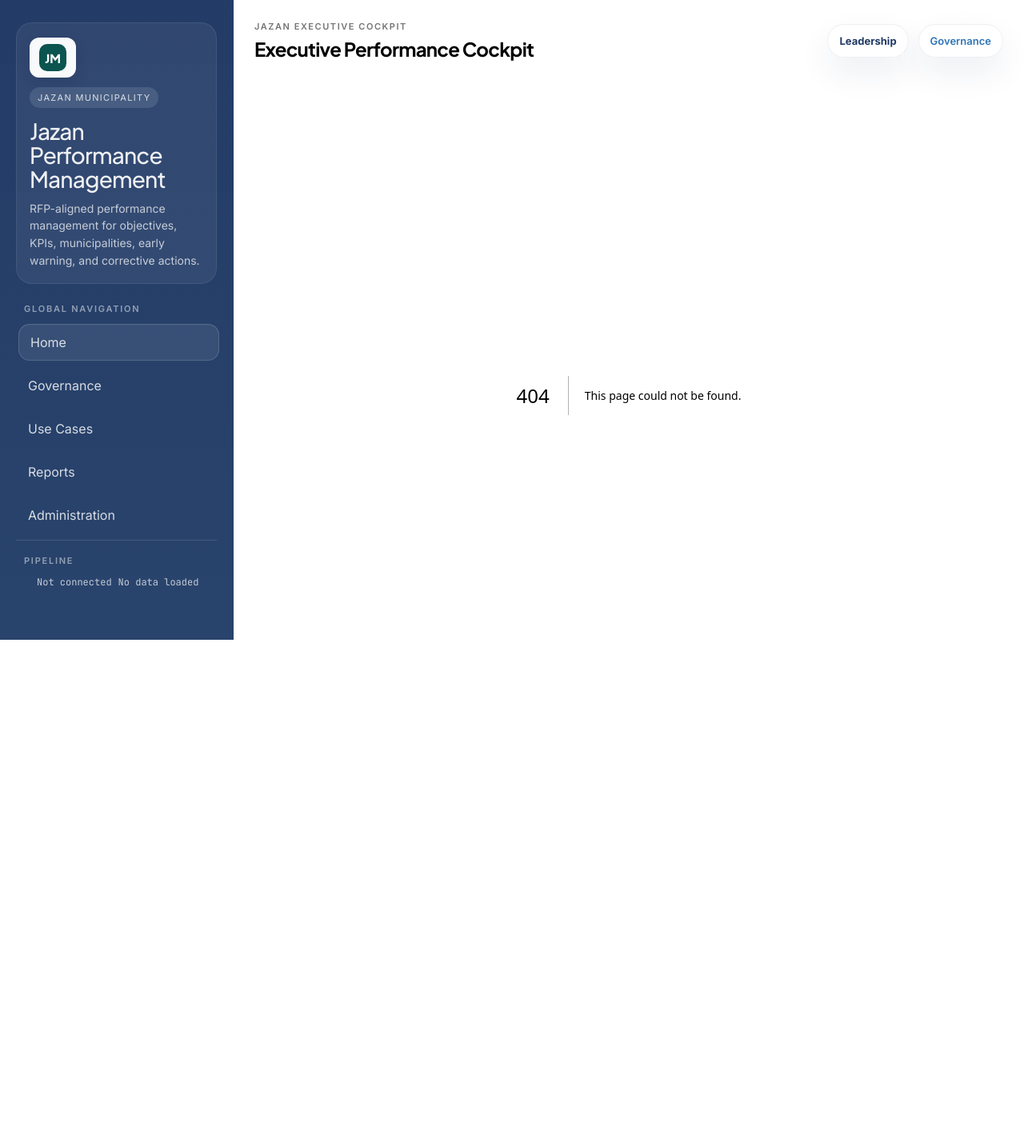
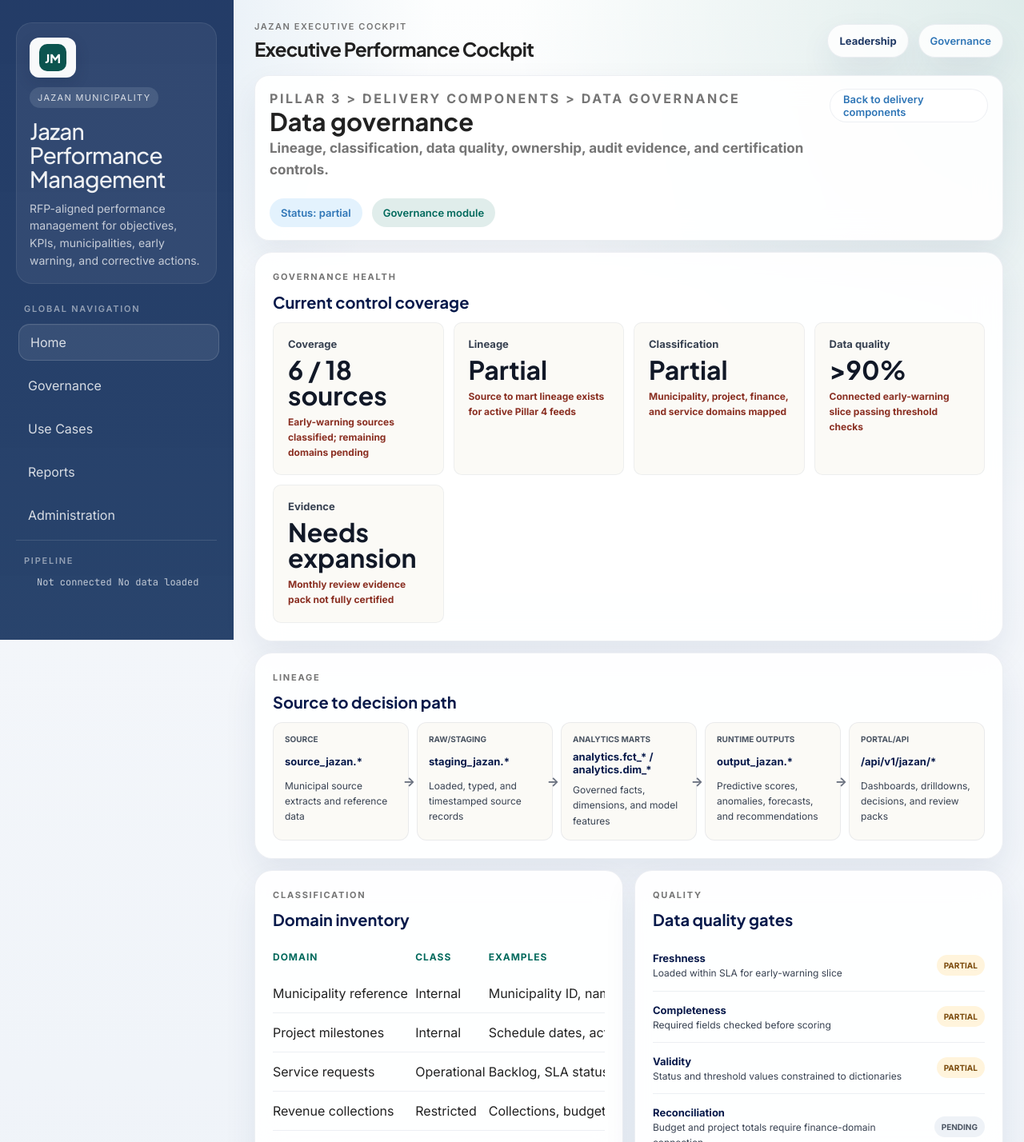
Before and after one commit to maraqa1/opencare-platform, a Next.js app in the folder apps/portal/: page /jazan-performance/data-analytics-dashboards/delivery-components/data-governance in a window 1280 px wide. Before the commit this address had no page. Shown: the top 1428 px of the page at 80% size. Before the commit the page ends 928 px from the top, so only its background shows below. Built offline with nearby package versions, Linux system fonts and the light colour scheme.

Commit message:
Add Jazan data governance drilldown

```diff
--- /dev/null
+++ b/apps/portal/app/jazan-performance/data-analytics-dashboards/delivery-components/data-governance/page.tsx
@@ -0,0 +1,180 @@
+import type { Metadata } from "next";
+import Link from "next/link";
+
+export const metadata: Metadata = {
+  title: "Data governance detail - Jazan Performance",
+};
+
+const governanceSummary = [
+  ["Coverage", "6 / 18 sources", "Early-warning sources classified; remaining domains pending"],
+  ["Lineage", "Partial", "Source to mart lineage exists for active Pillar 4 feeds"],
+  ["Classification", "Partial", "Municipality, project, finance, and service domains mapped"],
+  ["Data quality", ">90%", "Connected early-warning slice passing threshold checks"],
+  ["Evidence", "Needs expansion", "Monthly review evidence pack not fully certified"],
+];
+
+const lineageSteps = [
+  ["Source", "source_jazan.*", "Municipal source extracts and reference data"],
+  ["Raw/Staging", "staging_jazan.*", "Loaded, typed, and timestamped source records"],
+  ["Analytics marts", "analytics.fct_* / analytics.dim_*", "Governed facts, dimensions, and model features"],
+  ["Runtime outputs", "output_jazan.*", "Predictive scores, anomalies, forecasts, and recommendations"],
+  ["Portal/API", "/api/v1/jazan/*", "Dashboards, drilldowns, decisions, and review packs"],
+];
+
+const classificationRows = [
+  ["Municipality reference", "Internal", "Municipality ID, name, region, coordinator"],
+  ["Project milestones", "Internal", "Schedule dates, actuals, contractor, owner"],
+  ["Service requests", "Operational", "Backlog, SLA status, service category"],
+  ["Revenue collections", "Restricted", "Collections, budget, variance, period"],
+  ["Visual distortion cases", "Operational", "Open cases, location, closure status"],
+  ["Decision logs", "Restricted", "Owner assignment, escalation, action outcome"],
+];
+
+const qualityChecks = [
+  ["Freshness", "Loaded within SLA for early-warning slice", "partial"],
+  ["Completeness", "Required fields checked before scoring", "partial"],
+  ["Validity", "Status and threshold values constrained to dictionaries", "partial"],
+  ["Reconciliation", "Budget and project totals require finance-domain connection", "pending"],
+  ["Certification", "Certified marts pending KPI dictionary approval", "pending"],
+];
+
+const controls = [
+  ["Data owner", "Named owner required before KPI certification"],
+  ["KPI owner", "Accountable owner required for scorecard publication"],
+  ["Lineage evidence", "Source, transform, mart, runtime, and API links retained"],
+  ["Audit trail", "Refresh, scoring, and decision events logged"],
+  ["Access boundary", "Frontend consumes APIs and governed marts, not raw tables"],
+];
+
+function StatusPill({ status }: { status: string }) {
+  return <span className={`delivery-status-chip ${status === "pending" ? "pending" : "partial"}`}>{status}</span>;
+}
+
+export default function DataGovernanceDetailPage() {
+  return (
+    <main className="page jazan-workspace-page jazan-governance-detail-page">
+      <section className="hero">
+        <div className="hero-header">
+          <div className="hero-copy">
+            <p className="eyebrow">Pillar 3 &gt; Delivery components &gt; Data governance</p>
+            <h1>Data governance</h1>
+            <p>Lineage, classification, data quality, ownership, audit evidence, and certification controls.</p>
+          </div>
+          <div className="hero-actions">
+            <Link className="secondary-link" href="/jazan-performance/data-analytics-dashboards/delivery-components">
+              Back to delivery components
+            </Link>
+          </div>
+        </div>
+        <div className="hero-strip">
+          <span className="chip primary">Status: partial</span>
+          <span className="chip accent">Governance module</span>
+        </div>
+      </section>
+
+      <section className="panel jazan-workspace-section">
+        <div className="jazan-section-header">
+          <div>
+            <p className="eyebrow">Governance health</p>
+            <h2>Current control coverage</h2>
+          </div>
+        </div>
+        <div className="jazan-warning-metrics">
+          {governanceSummary.map(([label, value, note]) => (
+            <article className="jazan-warning-metric" key={label}>
+              <span>{label}</span>
+              <strong>{value}</strong>
+              <p>{note}</p>
+            </article>
+          ))}
+        </div>
+      </section>
+
+      <section className="panel jazan-workspace-section">
+        <div className="jazan-section-header">
+          <div>
+            <p className="eyebrow">Lineage</p>
+            <h2>Source to decision path</h2>
+          </div>
+        </div>
+        <div className="governance-lineage-flow">
+          {lineageSteps.map(([stage, asset, description]) => (
+            <article key={stage}>
+              <span>{stage}</span>
+              <strong>{asset}</strong>
+              <p>{description}</p>
+            </article>
+          ))}
+        </div>
+      </section>
+
+      <section className="jazan-two-column-grid">
+        <article className="panel jazan-workspace-section">
+          <div className="jazan-section-header">
+            <div>
+              <p className="eyebrow">Classification</p>
+              <h2>Domain inventory</h2>
+            </div>
+          </div>
+          <div className="jazan-table-wrap">
+            <table className="table jazan-data-table governance-compact-table">
+              <thead>
+                <tr>
+                  <th>Domain</th>
+                  <th>Class</th>
+                  <th>Examples</th>
+                </tr>
+              </thead>
+              <tbody>
+                {classificationRows.map(([domain, dataClass, examples]) => (
+                  <tr key={domain}>
+                    <td>{domain}</td>
+                    <td>{dataClass}</td>
+                    <td>{examples}</td>
+                  </tr>
+                ))}
+              </tbody>
+            </table>
+          </div>
+        </article>
+
+        <article className="panel jazan-workspace-section">
+          <div className="jazan-section-header">
+            <div>
+              <p className="eyebrow">Quality</p>
+              <h2>Data quality gates</h2>
+            </div>
+          </div>
+          <div className="governance-check-list">
+            {qualityChecks.map(([check, description, status]) => (
+              <div key={check}>
+                <div>
+                  <strong>{check}</strong>
+                  <p>{description}</p>
+                </div>
+                <StatusPill status={status} />
+              </div>
+            ))}
+          </div>
+        </article>
+      </section>
+
+      <section className="panel jazan-workspace-section">
+        <div className="jazan-section-header">
+          <div>
+            <p className="eyebrow">Evidence and controls</p>
+            <h2>Certification requirements</h2>
+          </div>
+        </div>
+        <div className="governance-control-grid">
+          {controls.map(([title, description]) => (
+            <article key={title}>
+              <strong>{title}</strong>
+              <p>{description}</p>
+            </article>
+          ))}
+        </div>
+      </section>
+    </main>
+  );
+}
```
Also changed, not shown: apps/portal/app/jazan-performance/[pillar]/page.tsx (+36 -6 lines), apps/portal/app/globals.css.
